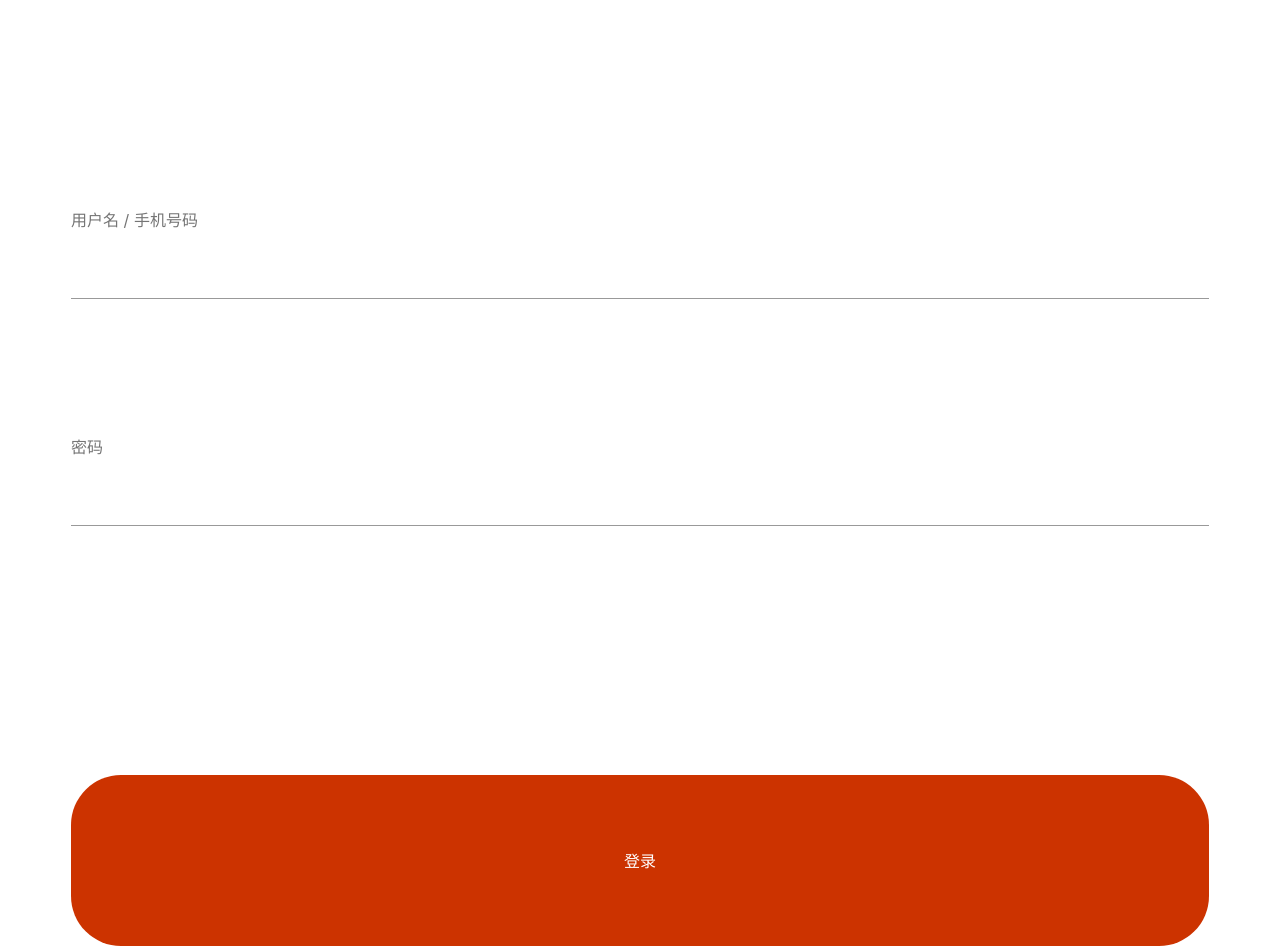
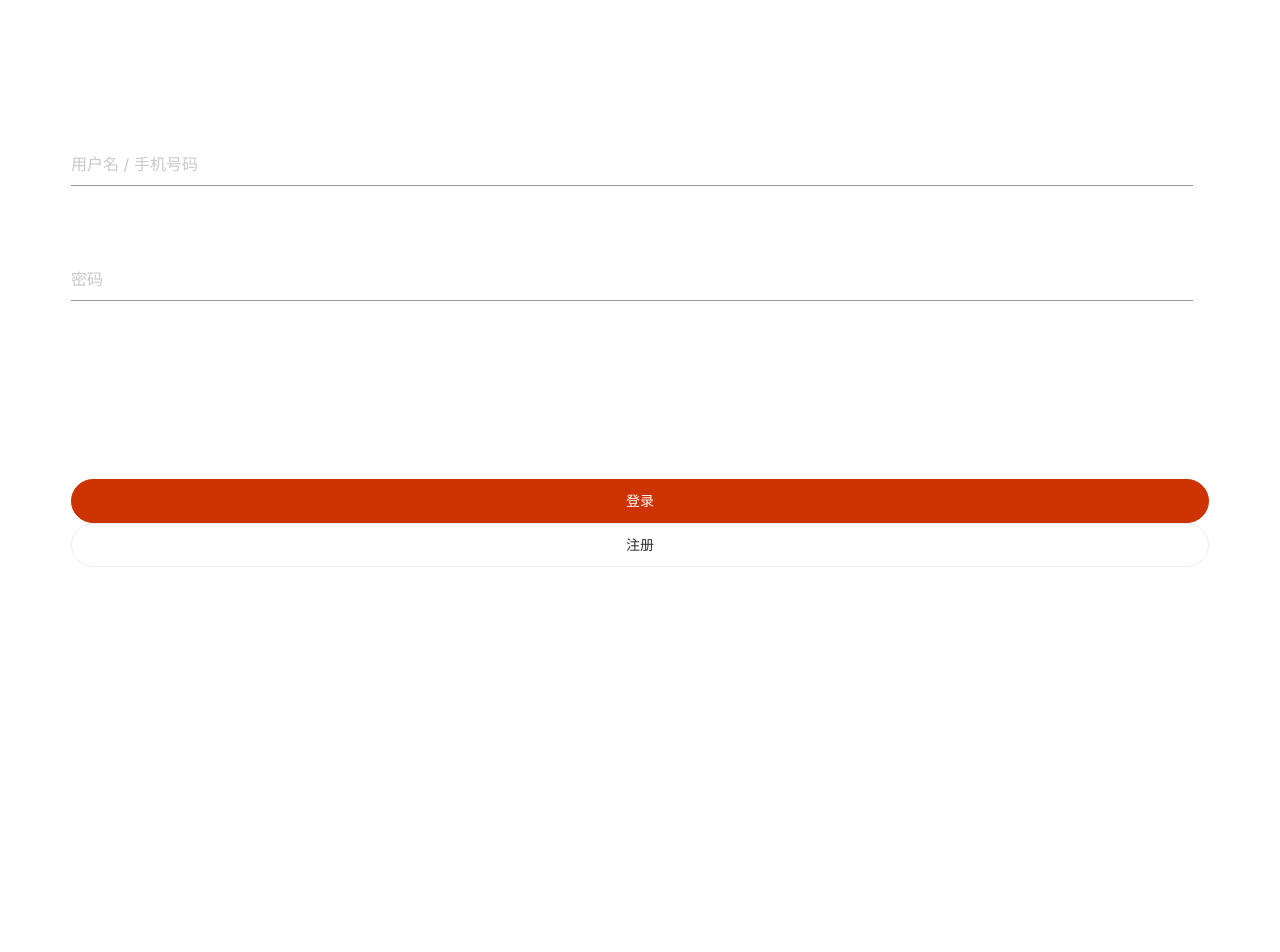
Before and after one commit to jiepijiang/my_news, a Vue app: page /login in a window 1280 px wide. Shown: the top 952 px of the page. After the commit the page ends 800 px from the top, so only its background shows below. Built offline with nearby package versions, Linux system fonts and the light colour scheme; a small style sheet from the web is missing.

Commit message:
登录页和注册页完成

```diff
--- a/src/main.js
+++ b/src/main.js
@@ -15,6 +15,9 @@ Vue.prototype.$axios = axios;
 // Vue.use 都是拿来注册插件的
 Vue.use(Vant);
 
+// 添加基准路径
+axios.defaults.baseURL = "http://localhost:3000"
+
 // 上线环境是否提示信息(现在可以忽略)
 Vue.config.productionTip = false
 
--- a/src/views/Login.vue
+++ b/src/views/Login.vue
@@ -11,21 +11,49 @@
     <div class="logo">
       <span class="iconfont iconnew"></span>
     </div>
-    <!-- 表单 -->
-    <div class="form">
-      <!-- 用户名 -->
+    <!-- 自己写的表单 -->
+    <!-- <div class="form">
       <div class="form-item">
         <input type="text" placeholder="用户名 / 手机号码" v-model="form.username"/>
       </div>
-      <!-- 密码 -->
       <div class="form-item">
         <input type="password" placeholder="密码" v-model="form.password">
       </div>
-      <!-- 登录按钮 -->
       <div class="form-item">
         <button @click="handleClick()">登录</button>
       </div>
-    </div>
+    </div> -->
+
+    <!-- 使用 vant ui 组件的输入框 -->
+    <!-- van-form是表单的组件,@submit是表单按钮提交的事件 -->
+    <van-form @submit="onSubmit" class="form">
+      <!-- rules 是表单字段的规则 ,required 表示这个输入框是必填的-->
+      <van-field
+        v-model="form.username"
+        name="用户名 / 手机号码"
+        placeholder="用户名 / 手机号码"
+        :rules="[{ required: true, message: '请填写用户名 / 手机号码' }]"
+      />
+      <van-field
+        v-model="form.password"
+        type="password"
+        name="密码"
+        placeholder="密码"
+        :rules="[{ required: true, message: '请填写密码' }]"
+      />
+      <div>
+        <!-- 如果这个按钮是在van-form组件内部,并且按钮的native-type="submit",说明点击这个按钮就会触发sumbit事件 -->
+        <van-button round block type="info" native-type="submit">
+            登录
+        </van-button>
+      </div>
+    </van-form>
+    <!-- 注册按钮 -->
+    <router-link to="/register">
+        <van-button round block>
+          注册
+        </van-button>
+    </router-link>
 
   </div>
 
@@ -35,7 +63,7 @@
 export default {
   data() {
     return {
-      // 保存表单数据
+      // // 保存表单数据
       form: {
         username: "",
         password: ""
@@ -43,23 +71,48 @@ export default {
     };
   },
   methods: {
-    handleClick() {
-      // 轻提示 -- test
-      // this.$toast("登录成功!");
+    // 自己写的表单事件
+    // handleClick() {
+    //   // 轻提示 -- test
+    //   // this.$toast("登录成功!");
+    //   // 调用 axios 发起异步请求,类似 $.ajax
+    //   this.$axios({
+    //     // 请求地址
+    //     url: "http://127.0.0.1:3000/login",
+    //     // 请求方式
+    //     method: "POST",
+    //     // 参数
+    //     data: this.form
+    //     //  .then 里面的函数就是 请求成功 后的 回调函数
+    //   }).then(res => {
+    //     console.log(res);
+    //     // 获取成功返回的信息
+    //     const { message } = res.data;
+    //     // console.log(this);
+    //     this.$toast.success(message);
+    //   });
+    // },
+
+    // 这里是使用 vant ui库里的事件
+    // 提交表单的时候触发的事件,该事件通过校验才会触发
+    // values 表示表单返回的值,这里的values我们用不上,因为是登录,数据可以在this.form里面拿
+    onSubmit(values) {
+      console.log("submit", values);
       // 调用 axios 发起异步请求,类似 $.ajax
       this.$axios({
         // 请求地址
-        url: "http://127.0.0.1:3000/login",
+        url: "/login",
         // 请求方式
         method: "POST",
         // 参数
         data: this.form
         //  .then 里面的函数就是 请求成功 后的 回调函数
       }).then(res => {
-        console.log(res);
+        // console.log(res);
         // 获取成功返回的信息
         const { message } = res.data;
-        // console.log(this);
+        // console.log(message);
+        // 使用vant弹窗提示,success表示成功的弹窗
         this.$toast.success(message);
       });
     }
@@ -67,7 +120,8 @@ export default {
 };
 </script>
 
-<style lang="less">
+<style lang="less" scoped>
+// scoped属性表示样式只针对当前的组件有效
 .container {
   padding: 20 / 360 * 100vw;
 }
@@ -88,31 +142,49 @@ export default {
   color: #cc3300;
 }
 
-.form-item {
-  margin-top: 20 / 360 * 100vw;
-}
+// .form-item {
+//   margin-top: 20 / 360 * 100vw;
+// }
 
-.form-item input {
-  width: 100%;
-  height: 44 / 360 * 100vw;
-  box-sizing: border-box;
-  line-height: 44 / 360 * 100vw;
-  background: none;
-  border: none;
-  border-bottom: 1px #999 solid;
-  outline: none; // 输入框点击时候没有高亮状态
-  font-size: 16px; // 文字大小尽量用像素，因为浏览器最低支持12px
-}
+// .form-item input {
+//   width: 100%;
+//   height: 44 / 360 * 100vw;
+//   box-sizing: border-box;
+//   line-height: 44 / 360 * 100vw;
+//   background: none;
+//   border: none;
+//   border-bottom: 1px #999 solid;
+//   outline: none; // 输入框点击时候没有高亮状态
+//   font-size: 16px; // 文字大小尽量用像素，因为浏览器最低支持12px
+// }
 
-.form-item button {
-  margin-top: 50 / 360 * 100vw;
-  width: 100%;
-  height: 48 / 360 * 100vw;
-  background: #cc3300;
-  color: #fff;
-  border-radius: 50px;
-  border: none;
-  outline: none;
-  font-size: 16px;
+// .form-item button {
+//   margin-top: 50 / 360 * 100vw;
+//   width: 100%;
+//   height: 48 / 360 * 100vw;
+//   background: #cc3300;
+//   color: #fff;
+//   border-radius: 50px;
+//   border: none;
+//   outline: none;
+//   font-size: 16px;
+// }
+
+// 修改vant ui 库的样式
+.form {
+  .van-cell {
+    padding: 10px 0;
+    font-size: 16px;
+    margin-bottom: 20/360 * 100vw;
+  }
+  .van-cell:not(:last-child)::after {
+    border-bottom: 1px solid #333;
+    left: 0;
+  }
+  .van-button--info {
+    margin-top: 50/360 * 100vw;
+    background-color: #cc3300;
+    border: 1px solid #cc3300;
+  }
 }
 </style>
--- /dev/null
+++ b/src/views/Register.vue
@@ -0,0 +1,118 @@
+<template>
+  <div class="container">
+    <!-- 左上角的小叉叉 -->
+    <div class="back-btn">
+      <span class="iconfont iconicon-test"></span>
+    </div>
+    <!-- 正中间的 NEW图标 -->
+    <div class="logo">
+      <span class="iconfont iconnew"></span>
+    </div>
+
+    <!-- 使用 vant ui 组件的输入框 -->
+    <!-- van-form是表单的组件,@submit是表单按钮提交的事件 -->
+    <van-form @submit="onSubmit" class="form">
+      <!-- rules 是表单字段的规则 ,required 表示这个输入框是必填的-->
+      <van-field
+        v-model="form.username"
+        name="用户名 / 手机号码"
+        placeholder="用户名 / 手机号码"
+        :rules="[{ required: true, message: '请填写用户名 / 手机号码' }]"
+      />
+      <!-- 昵称输入框 -->
+      <van-field
+        v-model="form.nickname"
+        name="昵称"
+        placeholder="昵称"
+        :rules="[{ required: true, message: '请填写昵称' }]"
+      />
+      <!-- 密码框 -->
+      <van-field
+        v-model="form.password"
+        type="password"
+        name="密码"
+        placeholder="密码"
+        :rules="[{ required: true, message: '请填写密码' }]"
+      />
+      <div>
+        <!-- 如果这个按钮是在van-form组件内部,并且按钮的native-type="submit",说明点击这个按钮就会触发sumbit事件 -->
+        <van-button round block type="info" native-type="submit">注册</van-button>
+      </div>
+    </van-form>
+  </div>
+</template>
+
+<script>
+export default {
+  data() {
+    return {
+      form: {
+        username: "",
+        password: "",
+        nickname: ""
+      }
+    };
+  },
+  methods: {
+    onSubmit(values) {
+      console.log("submit", values);
+      // 调用 axios 发起异步请求,类似 $.ajax
+      this.$axios({
+        // 请求地址
+        url: "/register",
+        // 请求方式
+        method: "POST",
+        // 参数
+        data: this.form
+        //  .then 里面的函数就是 请求成功 后的 回调函数
+      }).then(res => {
+        console.log(res);
+        // 获取成功返回的信息
+        const { message } = res.data;
+        // console.log(message);
+        this.$toast.success(message);
+      });
+    }
+  }
+};
+</script>
+
+<style lang="less" scoped>
+.container {
+  padding: 20 / 360 * 100vw;
+}
+
+// 样式会被iconfont覆盖的，所以要选中span
+.back-btn span {
+  font-size: 27 / 360 * 100vw;
+  line-height: 1;
+}
+
+.logo {
+  text-align: center;
+  margin-top: 20 / 360 * 100vw;
+}
+
+.logo span {
+  font-size: 126 / 360 * 100vw;
+  color: #cc3300;
+}
+
+// 修改vant ui 库的样式
+.form {
+  .van-cell {
+    padding: 10px 0;
+    font-size: 16px;
+    margin-bottom: 20/360 * 100vw;
+  }
+  .van-cell:not(:last-child)::after {
+    border-bottom: 1px solid #333;
+    left: 0;
+  }
+  .van-button--info {
+    margin-top: 50/360 * 100vw;
+    background-color: #cc3300;
+    border: 1px solid #cc3300;
+  }
+}
+</style>
```
Also changed, not shown: src/router/index.js (+10 -0 lines).
